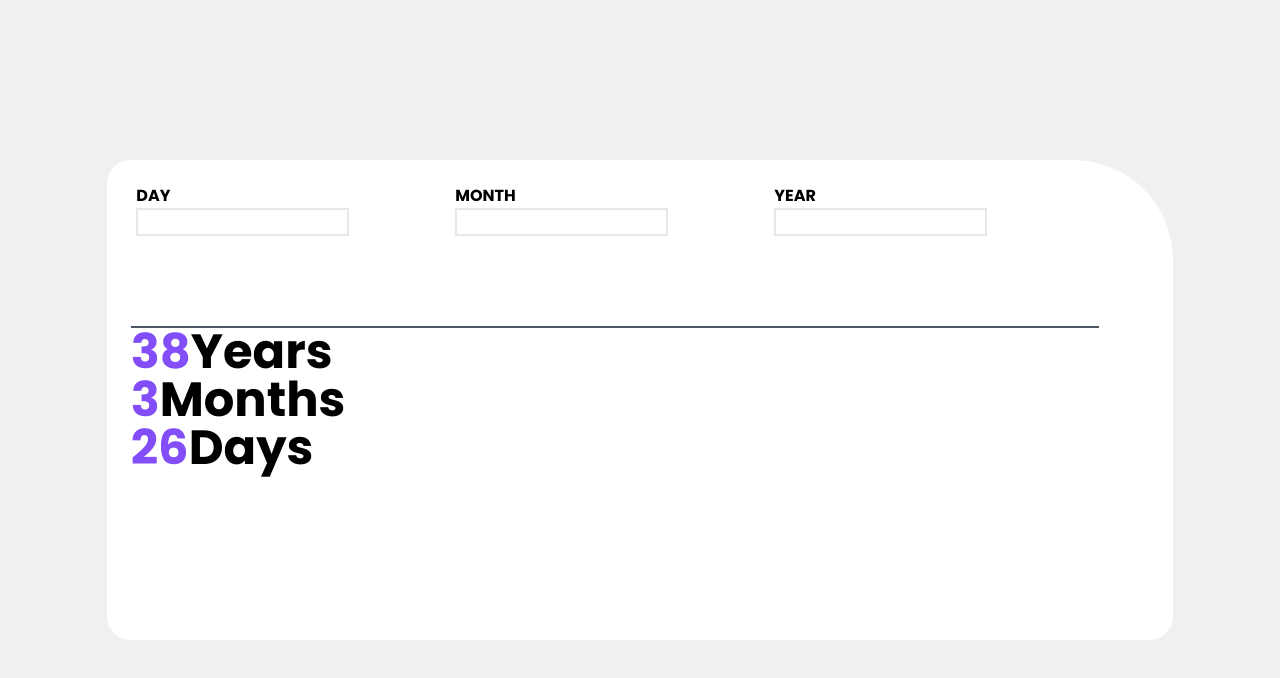
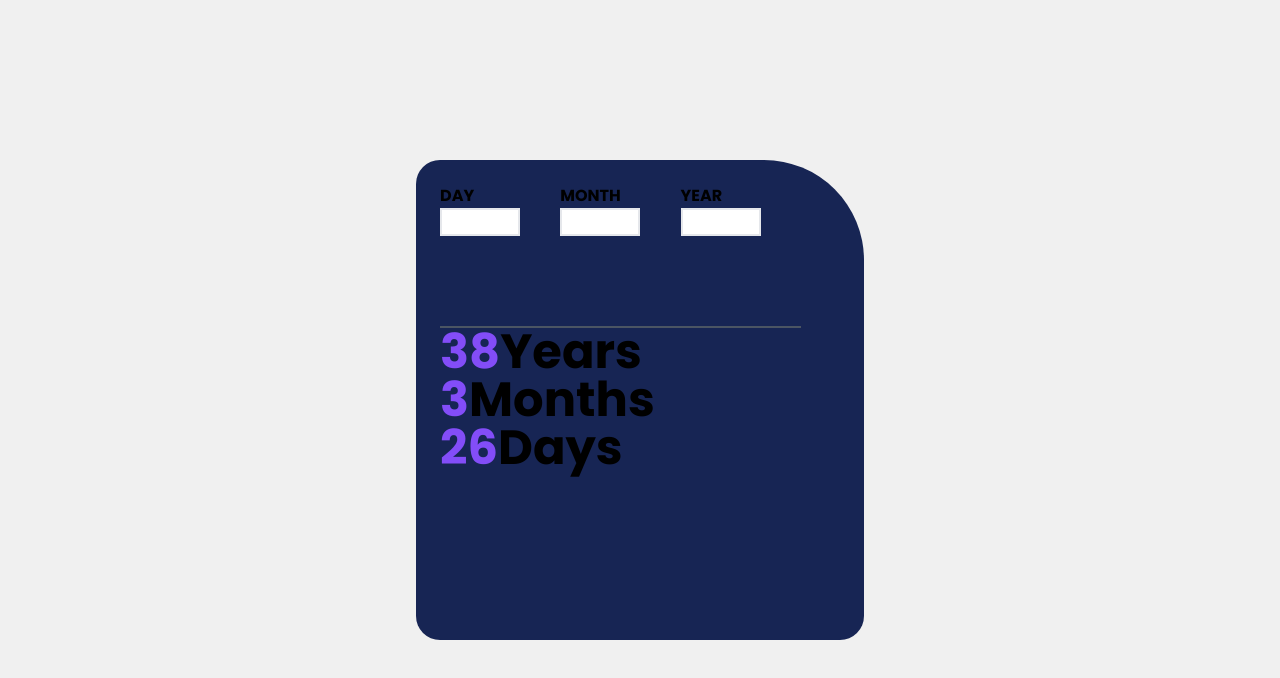
Before and after one commit to 00lar/Age-Calculator-with-React, a React (Create React App) app in the folder my-project/: page / in a window 1280 px wide. Shown: the top 678 px of the page. Built offline with nearby package versions, Linux system fonts and the light colour scheme.

Commit message:
Test color

```diff
--- a/my-project/src/App.js
+++ b/my-project/src/App.js
@@ -8,7 +8,7 @@ import Cuadro from './Cuadro';
 function App() {
   return (
       <Contenedor>
-        <div className="w-10/12 bg-white grid grid-rows-3 font-Poppins p-6 rounded-3xl rounded-tr-sized">
+        <div className="w-10/12 max-w-md bg-blue-950 grid grid-rows-3 font-Poppins p-6 rounded-3xl rounded-tr-sized">
           <Cuadro_Entrada />
           <Cuadro_Salida />
         </div>
```
Also changed, not shown: my-project/package.json (+6 -1 lines), 1 other file (tests, documents, lock files or other folders).
